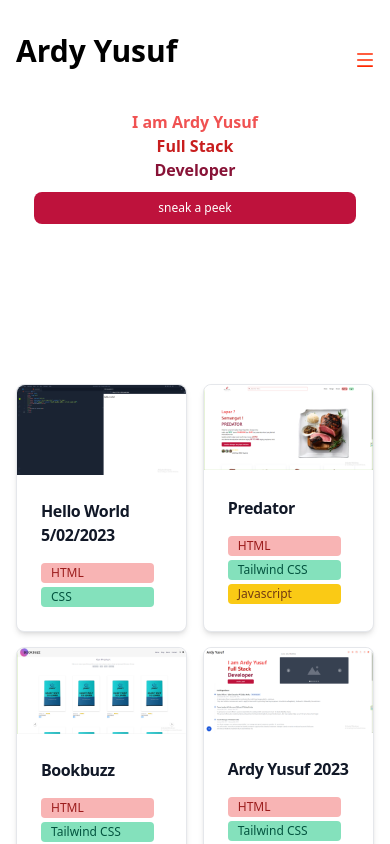
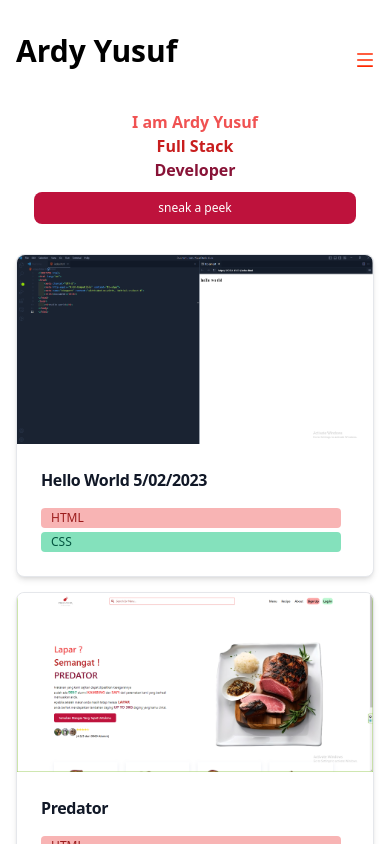
Before and after one commit to ardy-yusuf-wibawa/portofolio-2023, a React (Create React App) app: page / in a window 390 px wide. Shown: the top 844 px of the page. Built offline with nearby package versions, Linux system fonts and the light colour scheme.

Commit message:
update minor

```diff
--- a/src/components/CardComp.tsx
+++ b/src/components/CardComp.tsx
@@ -4,7 +4,7 @@ import { myDev } from '../dev'
 
 const CardComp = (): React.ReactElement => {
   return (
-    <div className='container mx-auto lg:w-(90%) px-4 sm:w-full w-[1/4] sm:py-10 grid sm:grid-cols-2 sm:gap-[2.3vw] py-[130px] pb-10 grid-cols-2 gap-[4vw]'>
+    <div className='container mx-auto lg:w-(90%) px-4 sm:w-full w-[1/4] sm:py-10 grid sm:grid-cols-2 sm:gap-[2.3vw] pb-10 grid-rows-1  gap-[4vw]'>
       {Object.keys(myDev).map((v, i) => (
         <Card
           key={i}
@@ -16,7 +16,7 @@ const CardComp = (): React.ReactElement => {
           <p className='font-normal text-gray-700 dark:text-gray-400 hidden sm:block'>
             {myDev[v].description}
           </p>
-          <div className='container sm:gap-0 gap-1 grid sm:grid-flow-col'>
+          <div className='container sm:gap-2 gap-1 grid sm:grid-cols-3 max-w-xs'>
 
           {myDev[v].ingredients.length > 0 && (
             <span className='bg-red-300 text-red-800 text-xs font-medium mr-2 px-2.5 py-0.5 rounded dark:bg-red-900 dark:text-red-300'>
```
